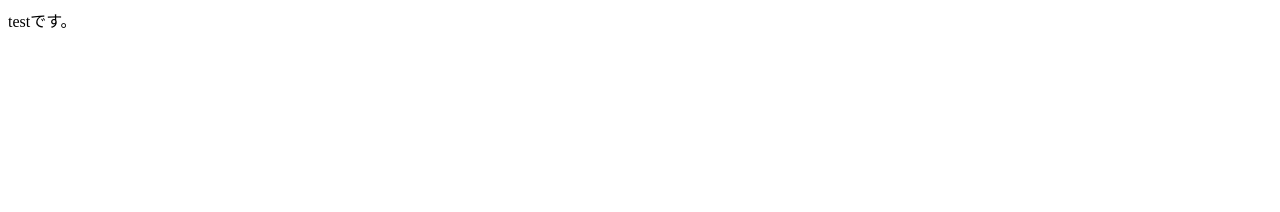
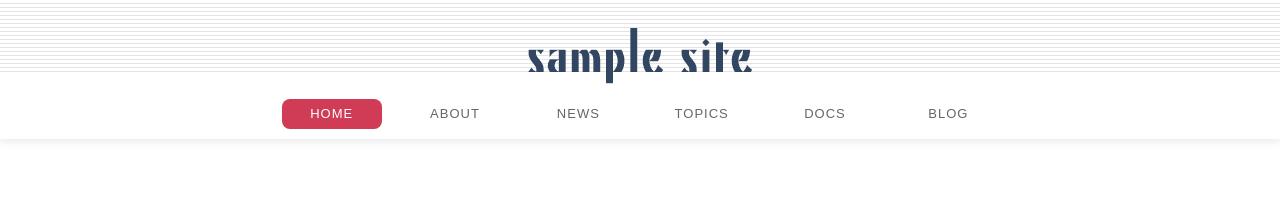
Before and after one commit to yusuke-ta-5536/moderncoding, a plain HTML site: page index.html in a window 1280 px wide. Drawn offline with Linux system fonts and the light colour scheme.

Commit message:
ヘッダー作成

```diff
--- a/css/style.css
+++ b/css/style.css
@@ -1 +1,85 @@
-テストです。
+@charser "UTF-8";
+/* 共通部分 */
+html {
+  font-size:62.5%;
+}
+body {
+  color:#333;
+  font-size:1.2rem;
+  font-family:"Hiragino Kaku Gothic ProN", Meiryo, sans-serif;
+}
+*, *::before, *::after {
+  box-sizing:border-box;
+}
+a:link, a:hover, a:visited, a:active{
+  color:#d03c56;
+  text-decoration:none;
+}
+/* ヘッダー */
+.header {
+  width:100%;
+  padding:28px 0 10px;
+  background:url('../images/bg-header.gif') repeat-x;
+  box-shadow:0 0 10px 1px #e3e3e3;
+}
+.logo {
+  width:225px;
+  height:56px;
+  margin:0 auto;
+  background:url('../images/logo.png') no-repeat;
+  overflow:hidden;
+  text-indent:100%;
+  white-space:nowrap;
+}
+.logo a {
+  display:block;
+  width:100%;
+  height:100%;
+}
+.global-nav{
+  margin-top:15px;
+  text-align:center;
+}
+.global-nav .nav-item{
+  display:inline-block;
+  margin:0 10px;
+}
+.global-nav .nav-item a{
+  display:inline-block;
+  width:100px;
+  height:30px;
+  line-height:30px;
+  text-align:center;
+  border-radius:8px;
+  color:#666;
+  font-size:1.3rem;
+  letter-spacing:1px;
+  transition:0.15s;
+}
+.global-nav .nav-item.active a,
+.global-nav .nav-item a:hover {
+  background-color:#d03c56;
+  color:#fff;
+}
+.wrapper {
+  width:970px;
+  margin:30px auto 40px;
+}
+/* クリアフィックス */
+.clearfix::after {
+  content:'';
+  display:block;
+  clear:both;
+}
+.main {
+  display:block;
+  float:left;
+  width:660px;
+}
+.sidemenu {
+  float:right;
+  width:275px;
+}
+.footer {
+  width:100%;
+}
--- a/index.html
+++ b/index.html
@@ -1 +1,39 @@
-testです。
+<!DOCTYPE html>
+<html lang="ja">
+  <head>
+    <meta charset="UTF-8">
+    <title>スタンダードレイアウト</title>
+    <link rel="stylesheet" href="css/reset.css">
+    <link rel="stylesheet" href="css/style.css">
+  </head>
+  <body>
+    <!-- ヘッダー-->
+    <header class="header">
+      <h1 class="logo">
+        <a href="/">SAMPLE SITE</a>
+      </h1>
+      <nav class="global-nav">
+        <ul>
+          <li class="nav-item active"><a href="#">HOME</a></li>
+          <li class="nav-item"><a href="#">ABOUT</a></li>
+          <li class="nav-item"><a href="#">NEWS</a></li>
+          <li class="nav-item"><a href="#">TOPICS</a></li>
+          <li class="nav-item"><a href="#">DOCS</a></li>
+          <li class="nav-item"><a href="#">BLOG</a></li>
+        </ul>
+      </nav>
+    </header>
+    <!-- ラッパー-->
+    <div class="wrapper clearfix">
+      <!-- メインコンテンツ-->
+      <main class="main">
+      </main>
+      <!-- サイドメニュー-->
+      <div class="sidemenu">
+      </div>
+    </div>
+    <!-- フッター-->
+    <footer class="footer">
+    </footer>
+  </body>
+</html>
```
